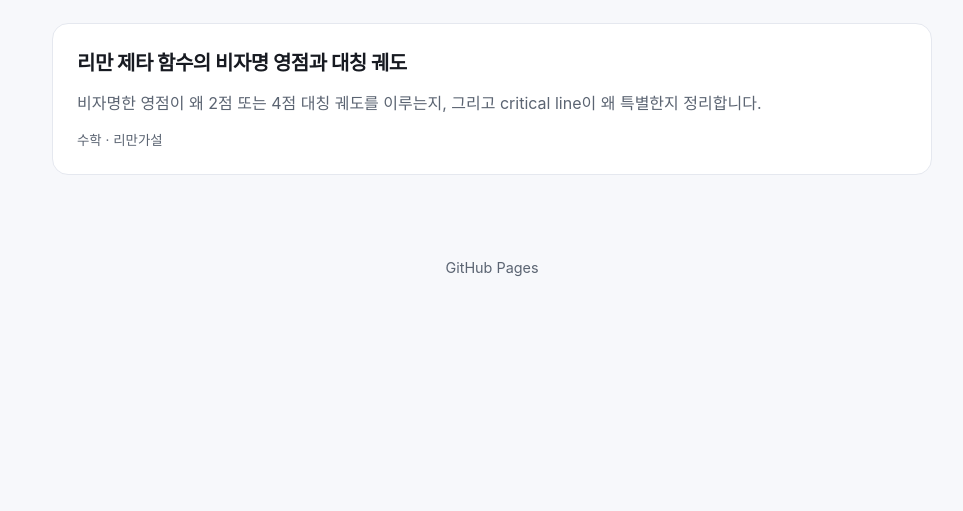
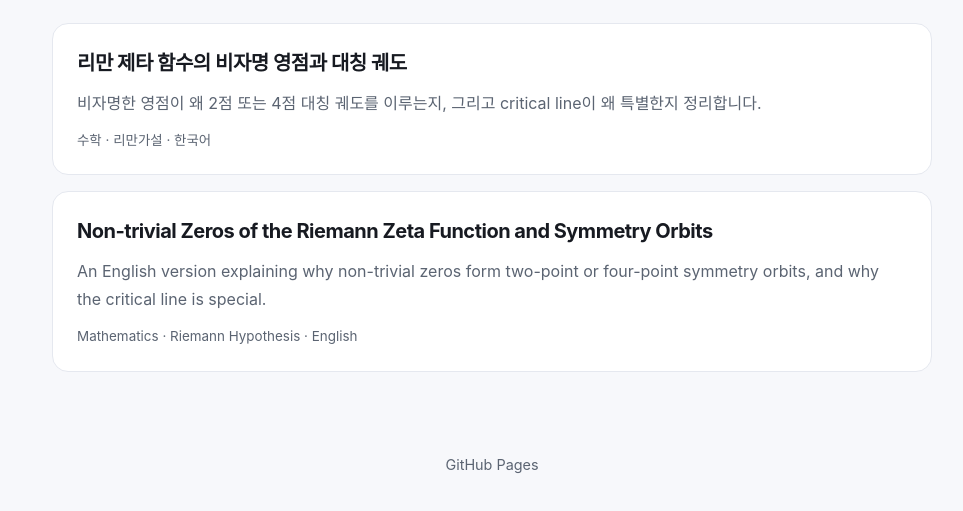
Before and after one commit to fantajeon/blog, a plain HTML site: page index.html in a window 1280 px wide. Shown: the part 195-706 px from the top of the page, without its empty margins (148-1111 px from the left). Drawn offline with Linux system fonts and the light colour scheme.

Commit message:
Add English Riemann zeta article to home page

```diff
--- a/index.html
+++ b/index.html
@@ -21,7 +21,13 @@
       <a class="post-card" href="posts/riemann-zeta-symmetry.html">
         <h2>리만 제타 함수의 비자명 영점과 대칭 궤도</h2>
         <p>비자명한 영점이 왜 2점 또는 4점 대칭 궤도를 이루는지, 그리고 critical line이 왜 특별한지 정리합니다.</p>
-        <div class="post-meta">수학 · 리만가설</div>
+        <div class="post-meta">수학 · 리만가설 · 한국어</div>
+      </a>
+
+      <a class="post-card" href="posts/riemann-zeta-symmetry-en.html">
+        <h2>Non-trivial Zeros of the Riemann Zeta Function and Symmetry Orbits</h2>
+        <p>An English version explaining why non-trivial zeros form two-point or four-point symmetry orbits, and why the critical line is special.</p>
+        <div class="post-meta">Mathematics · Riemann Hypothesis · English</div>
       </a>
     </div>
   </main>
```
